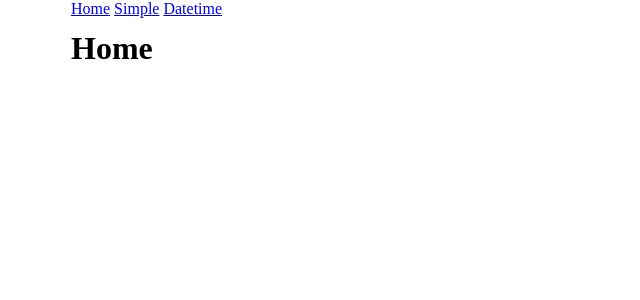
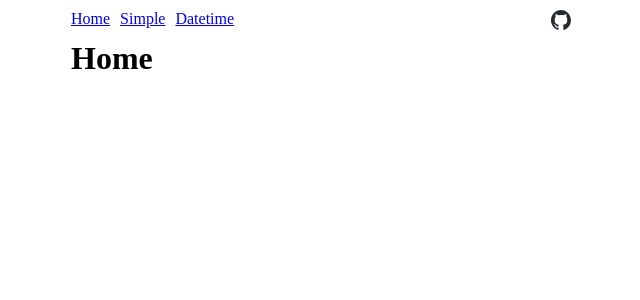
Before and after one commit to redfe/svelte-dynamic-scroll, a SvelteKit app: page / in a window 1280 px wide. Shown: the top 300 px of the page, without its empty margins (319-959 px from the left). Built offline with nearby package versions, Linux system fonts and the light colour scheme.

Commit message:
add GitHub Repo link

```diff
--- a/src/routes/+layout.svelte
+++ b/src/routes/+layout.svelte
@@ -12,6 +12,9 @@
 		<a href={`${base}/`}>Home</a>
 		<a href={`${base}/simple`}>Simple</a>
 		<a href={`${base}/datetime`}>Datetime</a>
+		<a href="https://github.com/redfe/svelte-dynamic-scroll" target="_blank"
+			><img src="/github-mark.svg" title="GitHub Repo" alt="GitHub Repo" /></a
+		>
 	</nav>
 	<main>
 		<slot />
@@ -33,8 +36,19 @@
 	}
 	nav {
 		height: 30px;
+		display: flex;
+		column-gap: 10px;
+		margin-top: 10px;
+	}
+	nav a:last-child {
+		flex-grow: 1;
+		text-align: right;
 	}
 	main {
-		height: calc(100vh - 40px);
+		height: calc(100vh - 50px);
+	}
+	img {
+		width: 20px;
+		height: 20px;
 	}
 </style>
```
Also changed, not shown: static/github-mark.svg (added).
